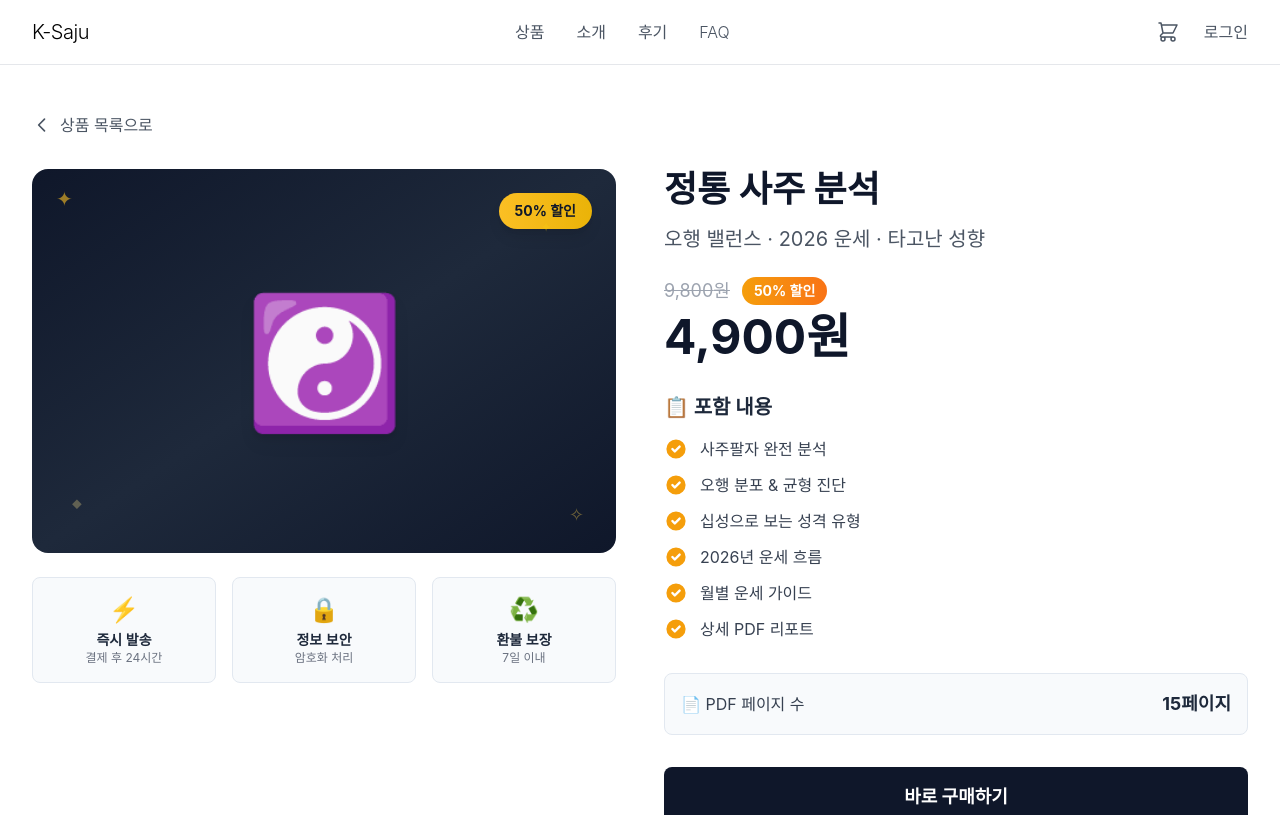
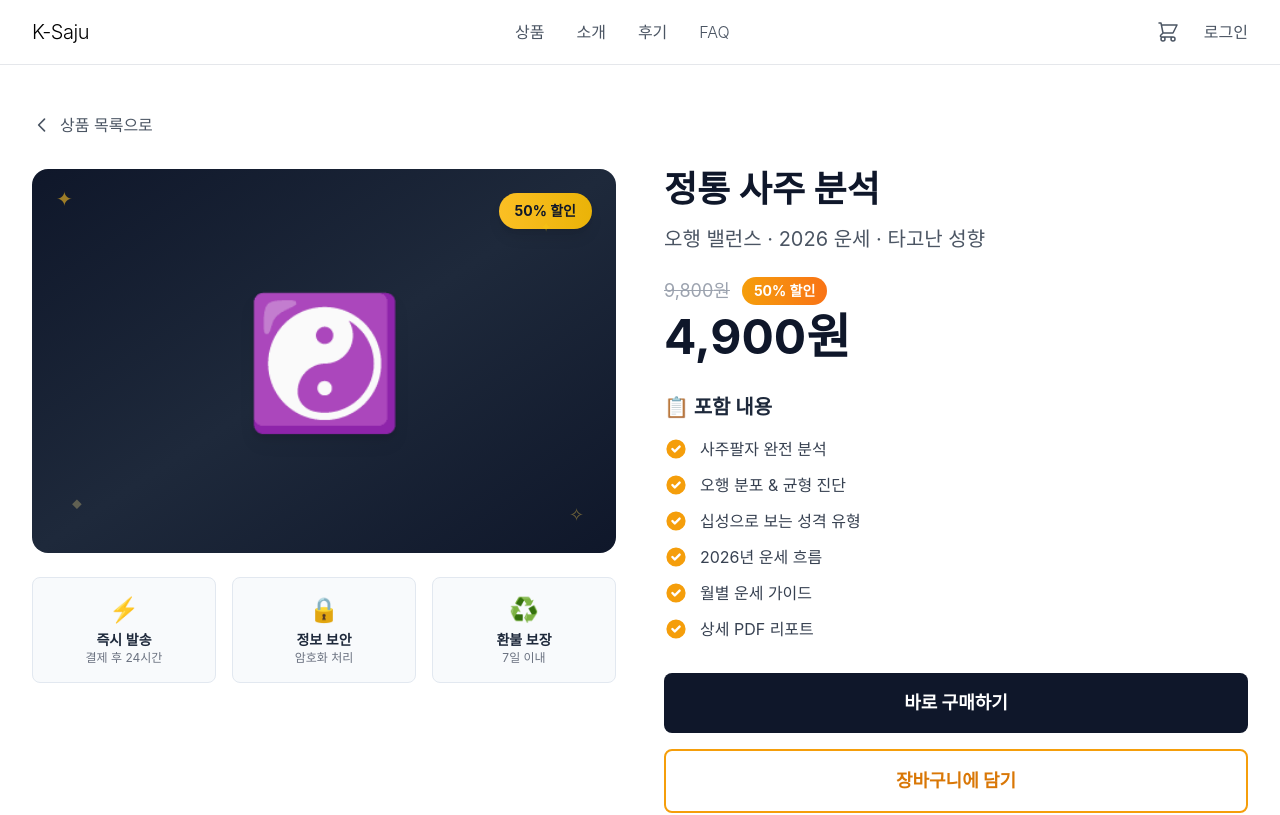
Before and after one commit to sangmin-cmd/k-saju-shop, a Next.js app: page /products/basic in a window 1280 px wide. Shown: the top 815 px of the page. Built offline with nearby package versions, Linux system fonts and the light colour scheme; no server answers.

Commit message:
상품 상세 페이지 PDF 페이지 수 숨김

```diff
--- a/app/products/[id]/page.tsx
+++ b/app/products/[id]/page.tsx
@@ -153,14 +153,6 @@ export default function ProductDetailPage() {
               </ul>
             </div>
 
-            {/* 페이지 수 */}
-            <div className="bg-slate-50 p-4 rounded-lg mb-8 border border-slate-200">
-              <div className="flex items-center justify-between">
-                <span className="text-gray-700">📄 PDF 페이지 수</span>
-                <span className="font-bold text-lg text-slate-800">{product.pages}페이지</span>
-              </div>
-            </div>
-
             {/* 버튼 */}
             <div className="space-y-4">
               <button
```
